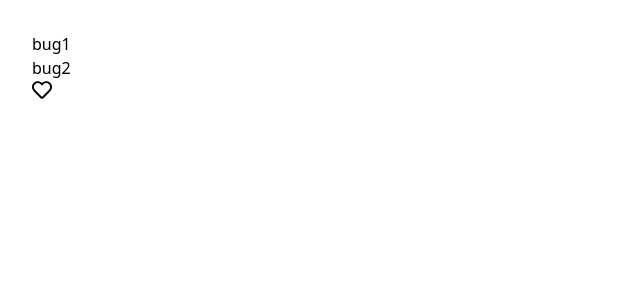
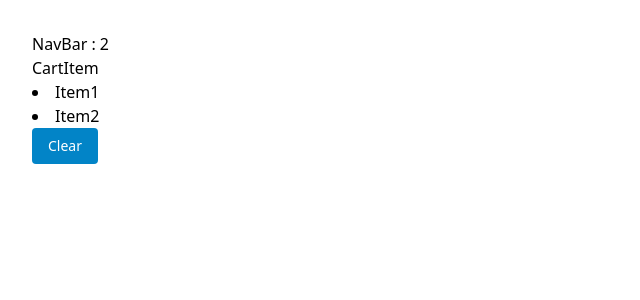
Before and after one commit to NyanLinHtoo/LearningReact, a React (Vite) app: page / in a window 1280 px wide. Shown: the top 300 px of the page, without its empty margins (0-640 px from the left). Built offline with nearby package versions, Linux system fonts and the light colour scheme.

Commit message:
sharing state between two components

```diff
--- a/src/App.tsx
+++ b/src/App.tsx
@@ -1,34 +1,14 @@
 import { useState } from "react";
-import Like from "./components/Like";
+import NavBar from "./components/NavBar";
+import CartItem from "./components/CartItem";
 
 function App() {
-  const [bugs, setBugs] = useState([
-    {
-      id: 1,
-      title: "bug1",
-      solved: false,
-    },
-    {
-      id: 2,
-      title: "bug2",
-      solved: false,
-    },
-  ]);
-
-  const handleClick = () => {
-    setBugs(
-      bugs.map((bug) => (bug.title === "bug1" ? { ...bug, solved: true } : bug))
-    );
-  };
+  const [cartItem, setCartItem] = useState(["Item1", "Item2"]);
 
   return (
     <div className="p-8">
-      {bugs.map((bug) => (
-        <div key={bug.id}>
-          {bug.title} {bug.solved}
-        </div>
-      ))}
-      <Like onClick={handleClick} />
+      <NavBar cartItemCount={cartItem.length} />
+      <CartItem cartItem={cartItem} onClear={() => setCartItem([])} />
     </div>
   );
 }
--- /dev/null
+++ b/src/components/CartItem.tsx
@@ -0,0 +1,26 @@
+import { Button } from "@headlessui/react";
+
+interface Props {
+  cartItem: string[];
+  onClear: () => void;
+}
+
+const CartItem = ({ cartItem, onClear }: Props) => {
+  return (
+    <>
+      <div>CartItem</div>
+      <ul className="list-disc list-inside">
+        {cartItem.map((item) => (
+          <li key={item}>{item}</li>
+        ))}
+      </ul>
+      <Button
+        className="rounded bg-sky-600 py-2 px-4 text-sm text-white data-[hover]:bg-sky-500 data-[active]:bg-sky-700"
+        onClick={onClear}>
+        Clear
+      </Button>
+    </>
+  );
+};
+
+export default CartItem;
--- /dev/null
+++ b/src/components/NavBar.tsx
@@ -0,0 +1,9 @@
+interface Props {
+  cartItemCount: number;
+}
+
+const NavBar = ({ cartItemCount }: Props) => {
+  return <div>NavBar : {cartItemCount}</div>;
+};
+
+export default NavBar;
```
